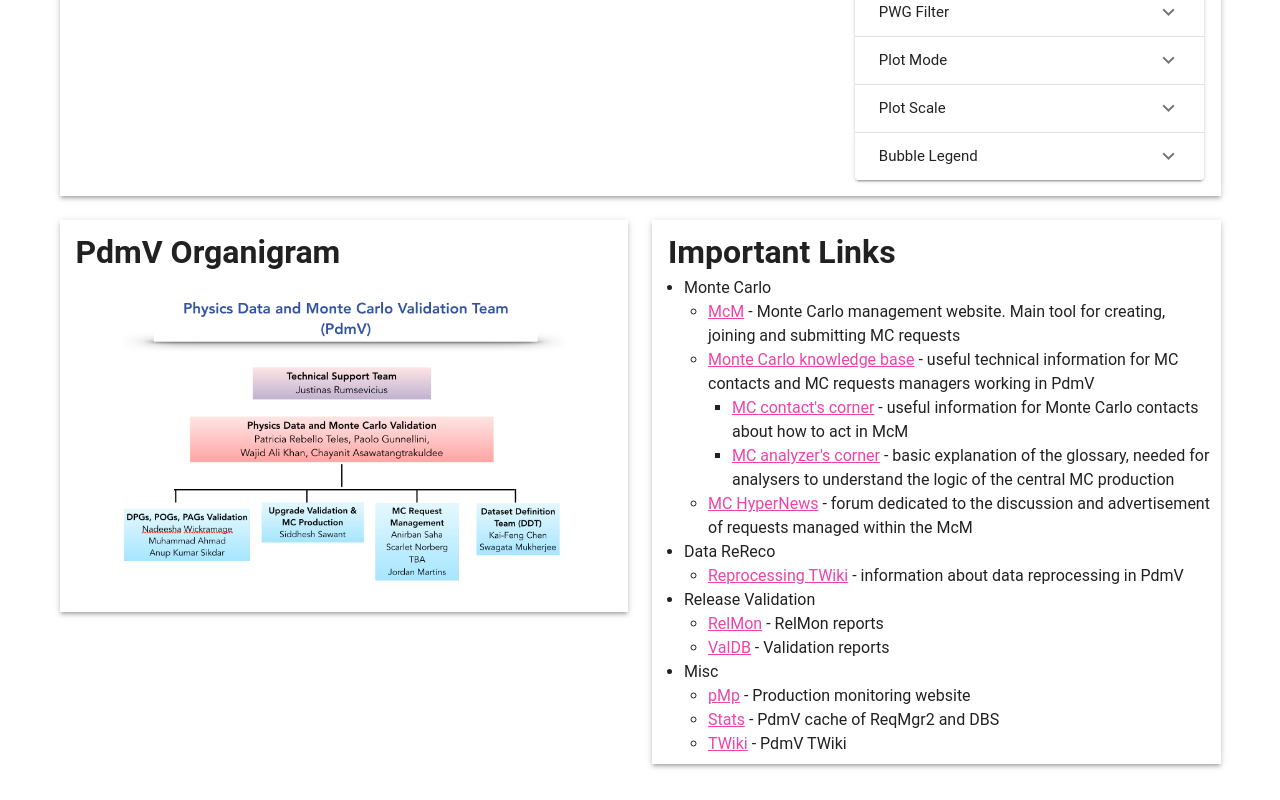
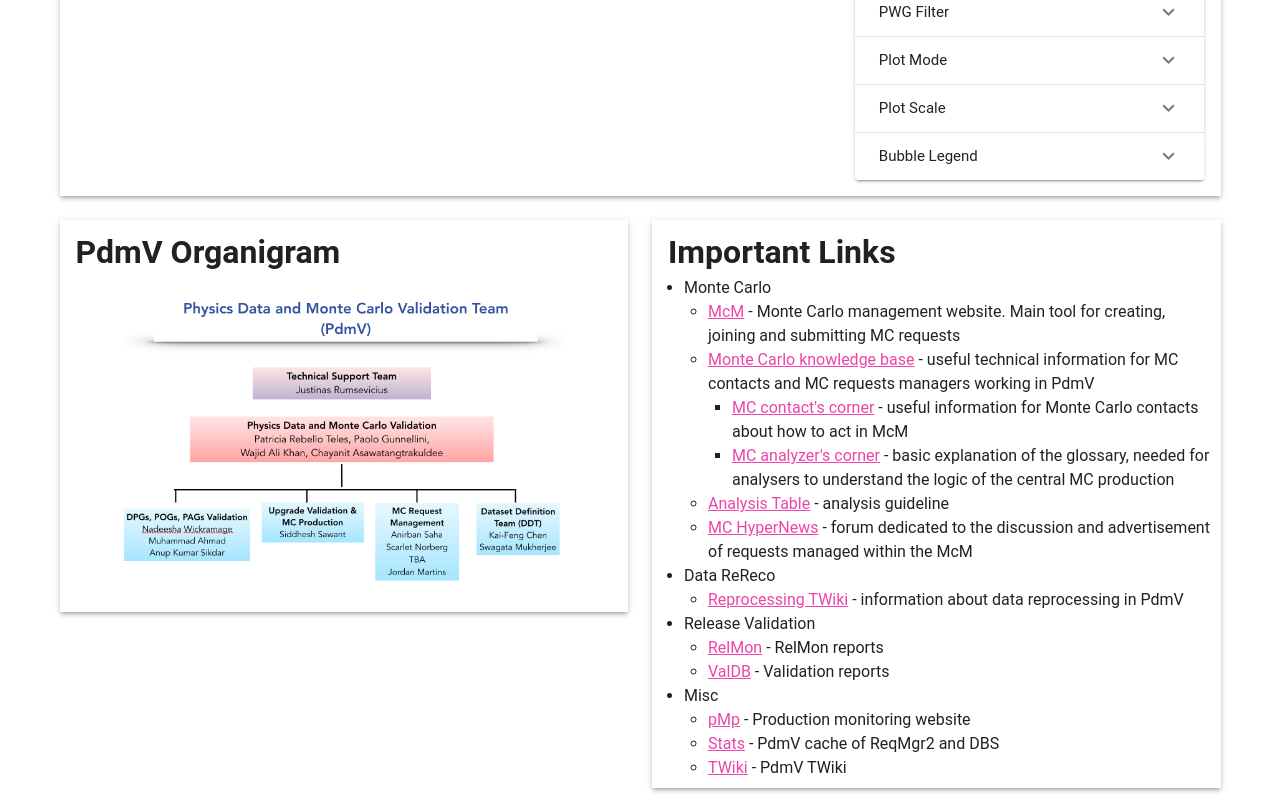
Before and after one commit to cms-PdmV/homepage, a Vue app: page / in a window 1280 px wide. Shown: the part 671-1471 px from the top of the page. Before the commit the page ends 1447 px from the top, so only its background shows below. Built offline with nearby package versions, Linux system fonts and the light colour scheme; a small style sheet from the web is missing.

Commit message:
Add link to analysis table

```diff
--- a/src/components/terms/PdmVTerms.vue
+++ b/src/components/terms/PdmVTerms.vue
@@ -11,6 +11,7 @@
               <li><a target="_blank" :href="'https://monte-carlo-production-tools.gitbook.io/project/analyzers-corner'">MC analyzer's corner</a> - basic explanation of the glossary, needed for analysers to understand the logic of the central MC production</li>
             </ul>
           </li>
+          <li><a target="_blank" :href="'https://twiki.cern.ch/twiki/bin/viewauth/CMS/PdmVAnalysisSummaryTable'">Analysis Table</a> - analysis guideline</li>
           <li><a target="_blank" :href="'https://hypernews.cern.ch/HyperNews/CMS/get/prep-ops.html'">MC HyperNews</a> - forum dedicated to the discussion and advertisement of requests managed within the McM</li>
         </ul>
       </li>
```
